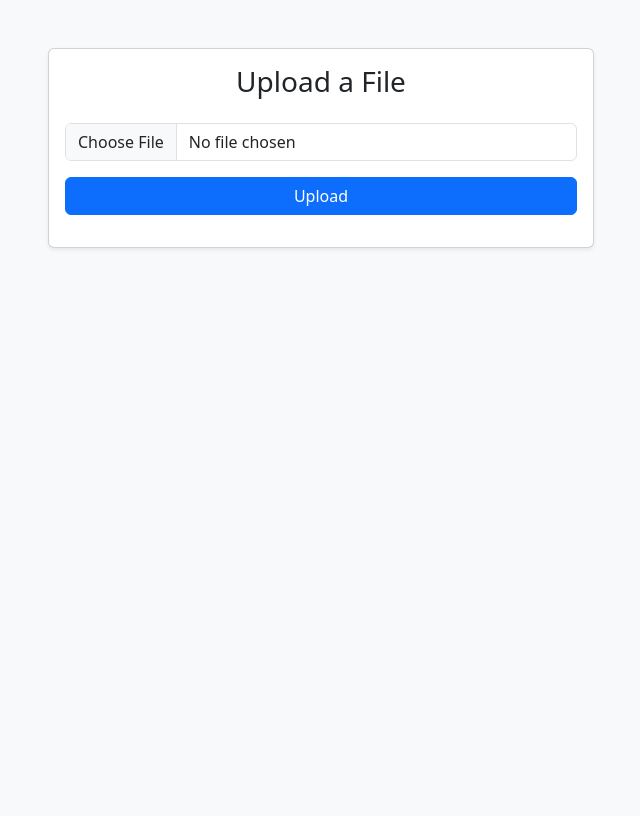
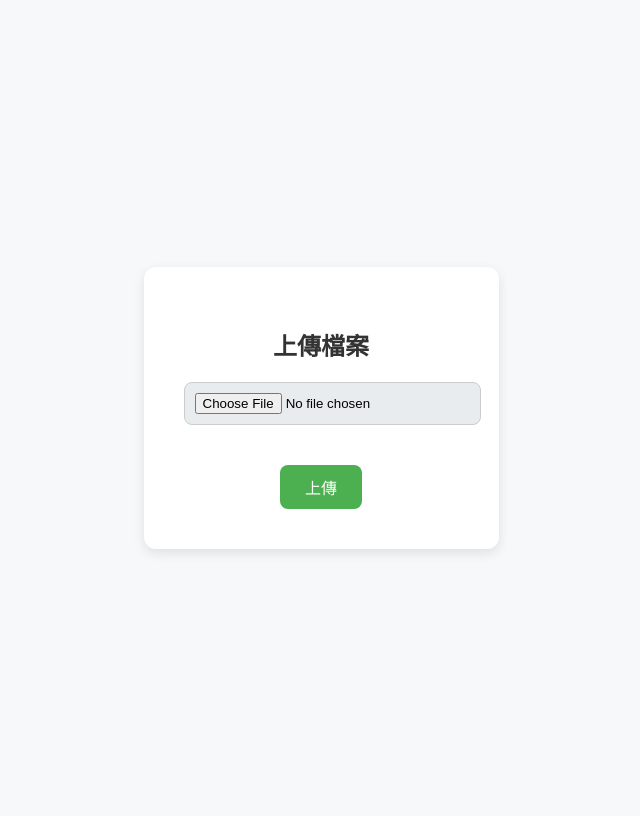
Before and after one commit to Mingyao8/storage_service, a Flask app: page / in a window 1280 px wide. Shown: the whole page, without its empty margins (319-959 px from the left). Before the commit the page ends 249 px from the top, so only its background shows below. Run offline with Flask 3, Linux system fonts and the light colour scheme.

Commit message:
Update index.html

```diff
--- a/templates/index.html
+++ b/templates/index.html
@@ -1,69 +1,62 @@
 <!DOCTYPE html>
-<html lang="en">
+<html lang="zh-TW">
 <head>
     <meta charset="UTF-8">
-    <title>File Upload</title>
-    <link href="https://cdn.jsdelivr.net/npm/bootstrap@5.3.0/dist/css/bootstrap.min.css" rel="stylesheet">
+    <title>上傳你的檔案</title>
+    <style>
+        body {
+            font-family: 'Segoe UI', sans-serif;
+            background-color: #f7f8fa;
+            display: flex;
+            justify-content: center;
+            align-items: center;
+            height: 100vh;
+        }
+        .upload-box {
+            background: #ffffff;
+            padding: 40px;
+            border-radius: 12px;
+            box-shadow: 0 4px 12px rgba(0,0,0,0.1);
+            text-align: center;
+        }
+        .upload-box h2 {
+            margin-bottom: 20px;
+            color: #333;
+        }
+        .file-input {
+            margin: 20px 0;
+        }
+        input[type="file"] {
+            padding: 10px;
+            background: #e9ecef;
+            border: 1px solid #ccc;
+            border-radius: 8px;
+            width: 100%;
+        }
+        button {
+            margin-top: 20px;
+            background-color: #4CAF50;
+            color: white;
+            padding: 10px 25px;
+            border: none;
+            border-radius: 8px;
+            cursor: pointer;
+            font-size: 16px;
+        }
+        button:hover {
+            background-color: #45a049;
+        }
+    </style>
 </head>
-<body class="bg-light">
-
-<div class="container py-5">
-    <div class="row justify-content-center">
-        <div class="col-md-6">
-            <div class="card shadow-sm rounded">
-                <div class="card-body">
-                    <h3 class="card-title text-center mb-4">Upload a File</h3>
-                    <form id="uploadForm">
-                        <div class="mb-3">
-                            <input class="form-control" type="file" name="file" id="fileInput" required>
-                        </div>
-                        <div class="d-grid">
-                            <button class="btn btn-primary" type="submit">Upload</button>
-                        </div>
-                    </form>
-                    <div id="message" class="mt-3 text-center"></div>
-                </div>
-            </div>
+<body>
+<div class="upload-box">
+    <h2>上傳檔案</h2>
+    <form method="POST" enctype="multipart/form-data">
+        <div class="file-input">
+            <input type="file" name="file" required>
         </div>
-    </div>
+        <button type="submit">上傳</button>
+    </form>
 </div>
-
-<script>
-document.getElementById('uploadForm').addEventListener('submit', async function(event) {
-    event.preventDefault();
-
-    const fileInput = document.getElementById('fileInput');
-    if (fileInput.files.length === 0) {
-        showMessage('Please select a file to upload.', 'danger');
-        return;
-    }
-
-    const formData = new FormData();
-    formData.append('file', fileInput.files[0]);
-
-    try {
-        const response = await fetch('/upload', {
-            method: 'POST',
-            body: formData
-        });
-
-        const result = await response.json();
-        if (response.ok) {
-            showMessage('✅ ' + result.message, 'success');
-            fileInput.value = ''; // 清空選取的檔案
-        } else {
-            showMessage('❌ ' + (result.error || 'Upload failed'), 'danger');
-        }
-    } catch (error) {
-        showMessage('❌ Upload failed: ' + error.message, 'danger');
-    }
-});
-
-function showMessage(message, type) {
-    const messageDiv = document.getElementById('message');
-    messageDiv.innerHTML = `<div class="alert alert-${type}" role="alert">${message}</div>`;
-}
-</script>
-
 </body>
 </html>
```
